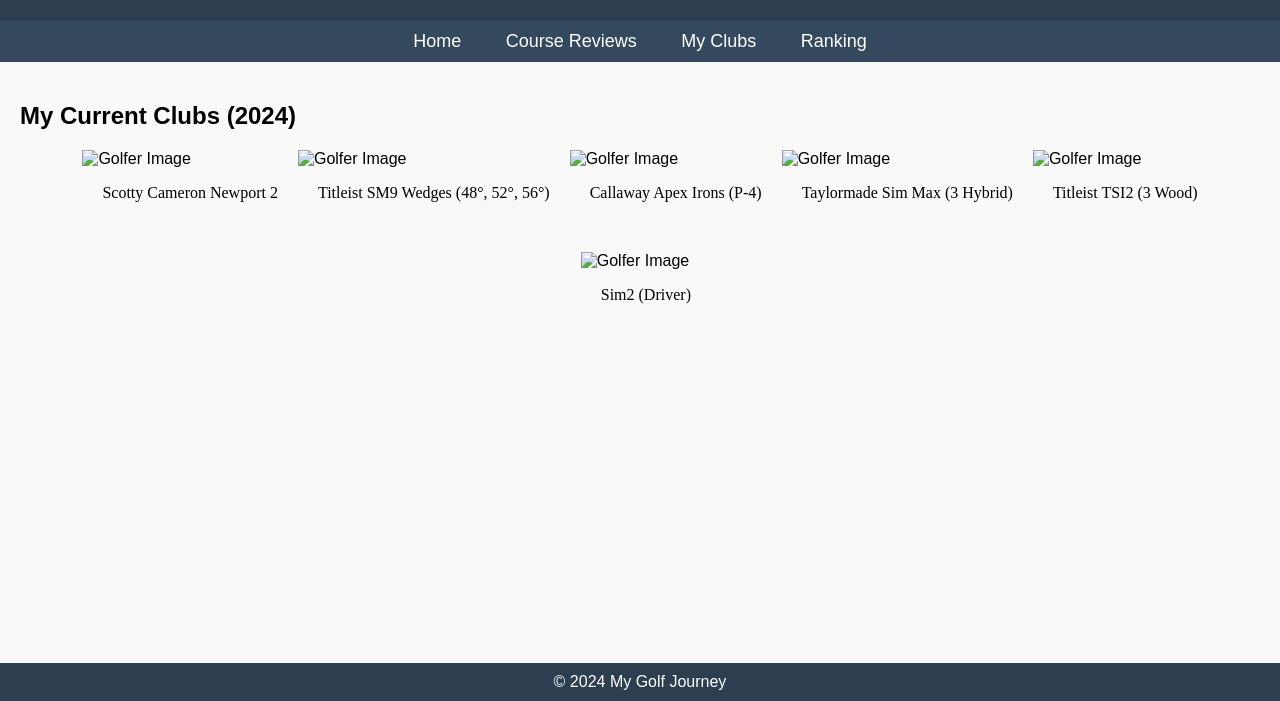
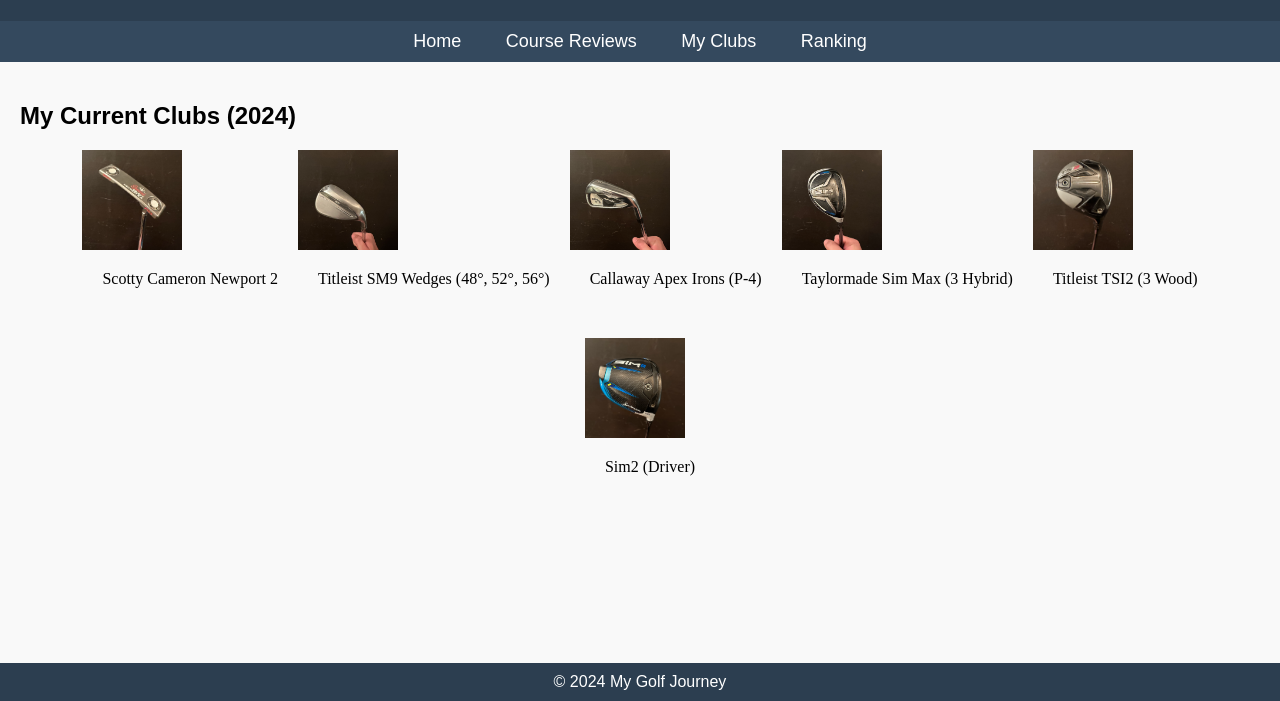
Before and after one commit to willmeganck/lis351-meganck.github.io, a plain HTML site: page clubs.html in a window 1280 px wide. Shown: the part 99-800 px from the top of the page. Drawn offline with Linux system fonts and the light colour scheme.

Commit message:
Update clubs.html

```diff
--- a/clubs.html
+++ b/clubs.html
@@ -21,7 +21,7 @@
         <div class="content-container">
             <div class="item">
             <div class="additional-images">
-            <img src="IMG_8607"alt="Golfer Image">
+            <img src="IMG_8607.JPG"alt="Golfer Image">
         </div>
 
         <div class="textbox">
@@ -31,7 +31,7 @@
 
     <div class="item">
      <div class="additional-images">
-            <img src="IMG_8603" alt="Golfer Image">
+            <img src="IMG_8603.JPG" alt="Golfer Image">
         </div>
 
         <div class="textbox">
@@ -41,7 +41,7 @@
 
 <div class="item">
     <div class="additional-images">
-            <img src="IMG_8604" alt="Golfer Image">
+            <img src="IMG_8604.JPG" alt="Golfer Image">
         </div>
 
         <div class="textbox">
@@ -51,7 +51,7 @@
 
 <div class="item">
      <div class="additional-images">
-            <img src="IMG_8605"alt="Golfer Image">
+            <img src="IMG_8605.JPG"alt="Golfer Image">
         </div>
 
         <div class="textbox">
@@ -61,7 +61,7 @@
 
 <div class="item">
      <div class="additional-images">
-            <img src="IMG_8606" alt="Golfer Image">
+            <img src="IMG_8606.JPG" alt="Golfer Image">
         </div>
 
         <div class="textbox">
@@ -71,7 +71,7 @@
 
 <div class="item">
      <div class="additional-images">
-            <img src="IMG_8608"alt="Golfer Image">
+            <img src="IMG_8608.JPG"alt="Golfer Image">
         </div>
 
         <div class="textbox">
```
